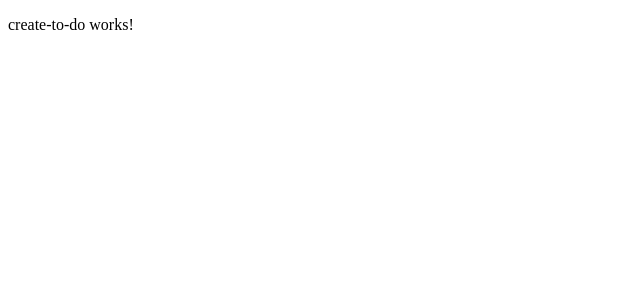
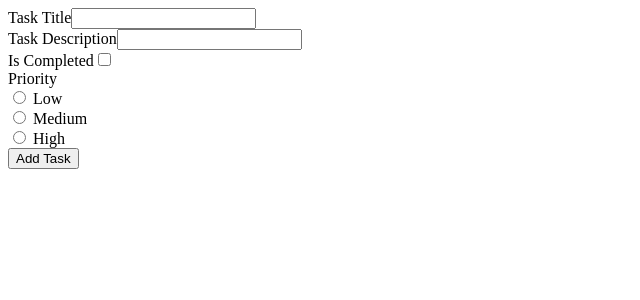
Before and after one commit to meghanadj/TodoListApp, an Angular app: page /create-to-do in a window 1280 px wide. Shown: the top 300 px of the page, without its empty margins (0-640 px from the left). Built offline with nearby package versions, Linux system fonts and the light colour scheme.

Commit message:
angular form created

```diff
--- a/src/app/app.module.ts
+++ b/src/app/app.module.ts
@@ -9,6 +9,7 @@ import { AssignedComponent } from './task/assigned/assigned.component';
 import { CreateToDoComponent } from './create-to-do/create-to-do.component';
 import { TodolistComponent } from './todolist/todolist.component';
 import { UserprofileComponent } from './userprofile/userprofile.component';
+import { FormsModule } from '@angular/forms';
 
 @NgModule({
   declarations: [
@@ -22,7 +23,8 @@ import { UserprofileComponent } from './userprofile/userprofile.component';
   ],
   imports: [
     BrowserModule,
-    AppRoutingModule
+    AppRoutingModule,
+    FormsModule
   ],
   providers: [],
   bootstrap: [AppComponent]
--- a/src/app/create-to-do/create-to-do.component.html
+++ b/src/app/create-to-do/create-to-do.component.html
@@ -1 +1,39 @@
-<p>create-to-do works!</p>
+<form (ngSubmit)="addTask(taskForm)">
+    <div>
+        <!-- Title -->
+        <label class="form-label">Task Title</label>
+        <input type="text" name="title" class="form-control" required minlength="3" [(ngModel)]="taskForm.title">
+    </div>
+
+    <div>
+        <label class="form-label">Task Description</label>
+        <input type="text" name="description" class="form-control" required minlength="3"
+            [(ngModel)]="taskForm.description">
+    </div>
+    <!-- <label class="form-label">Assigned To</label>
+    <input type="text" name="assignedTo" class="form-control" required minlength="3"
+        [(ngModel)]="taskForm.assignedTo?.name">
+
+    <label class="form-label">Email</label>
+    <input type="text" name="email" class="form-control" required minlength="3" [(ngModel)]="taskForm.assignedTo.email"> -->
+    <div>
+        <label class="form-check">Is Completed</label>
+        <input type="checkbox" name="iscomplete" class="form-control" [(ngModel)]="taskForm.isCompleted">
+    </div>
+
+    <label class="form-check">Priority</label>
+    <div *ngFor="let p of priorities" class="form-check form-check-inline">
+        <input type="radio" class="form-check-input" name="priority" [value]="p" [(ngModel)]="taskForm.priority"
+            required #priority="ngModel">
+
+        <label class="form-check-label">
+            {{ p }}
+        </label>
+    </div>
+    <!-- Submit -->
+    <div>
+        <button type="submit" class="btn btn-primary rounded-3">
+            Add Task
+        </button>
+    </div>
+</form>
--- a/src/app/create-to-do/create-to-do.component.ts
+++ b/src/app/create-to-do/create-to-do.component.ts
@@ -1,10 +1,14 @@
 import { Component } from '@angular/core';
+import { Task } from '../Interfaces/task.interface';
 
 @Component({
   selector: 'app-create-to-do',
   templateUrl: './create-to-do.component.html',
-  styleUrls: ['./create-to-do.component.scss']
+  styleUrls: ['./create-to-do.component.scss'],
 })
+
 export class CreateToDoComponent {
-
+  taskForm: Task = {};
+  addTask(form: any) { console.log(form) };
+  priorities = ['Low', 'Medium', 'High'];
 }
```
